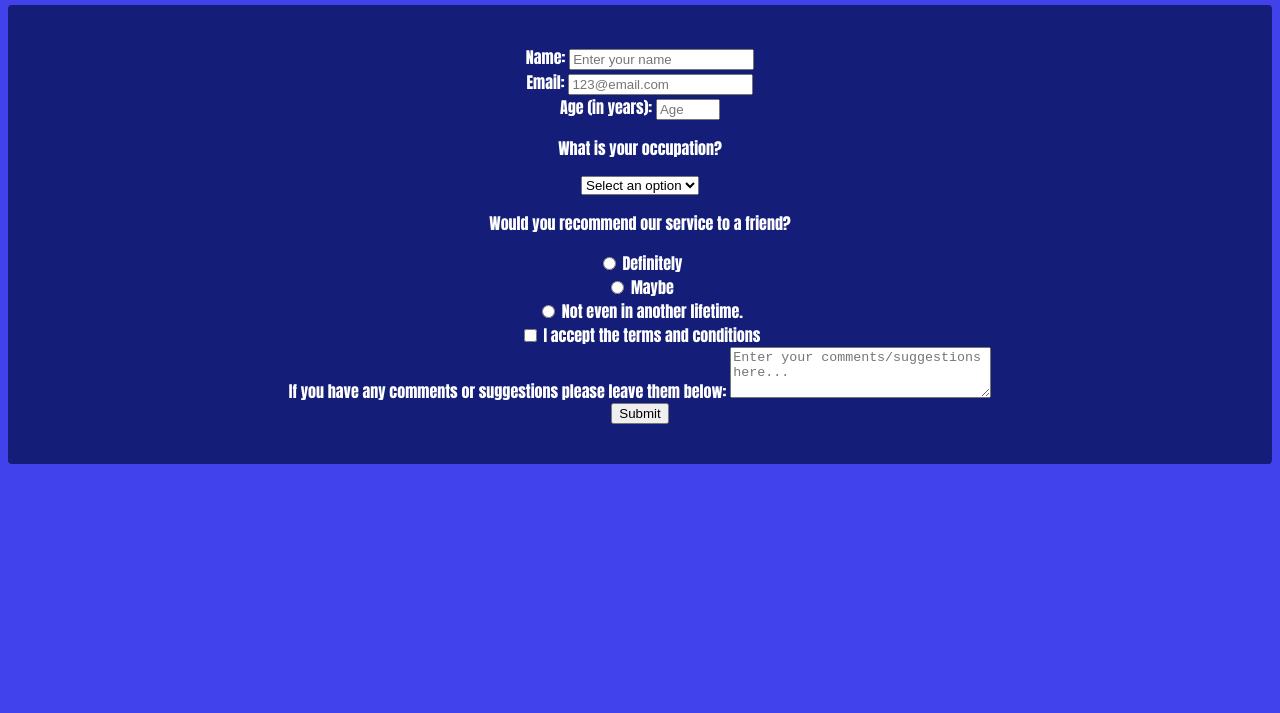
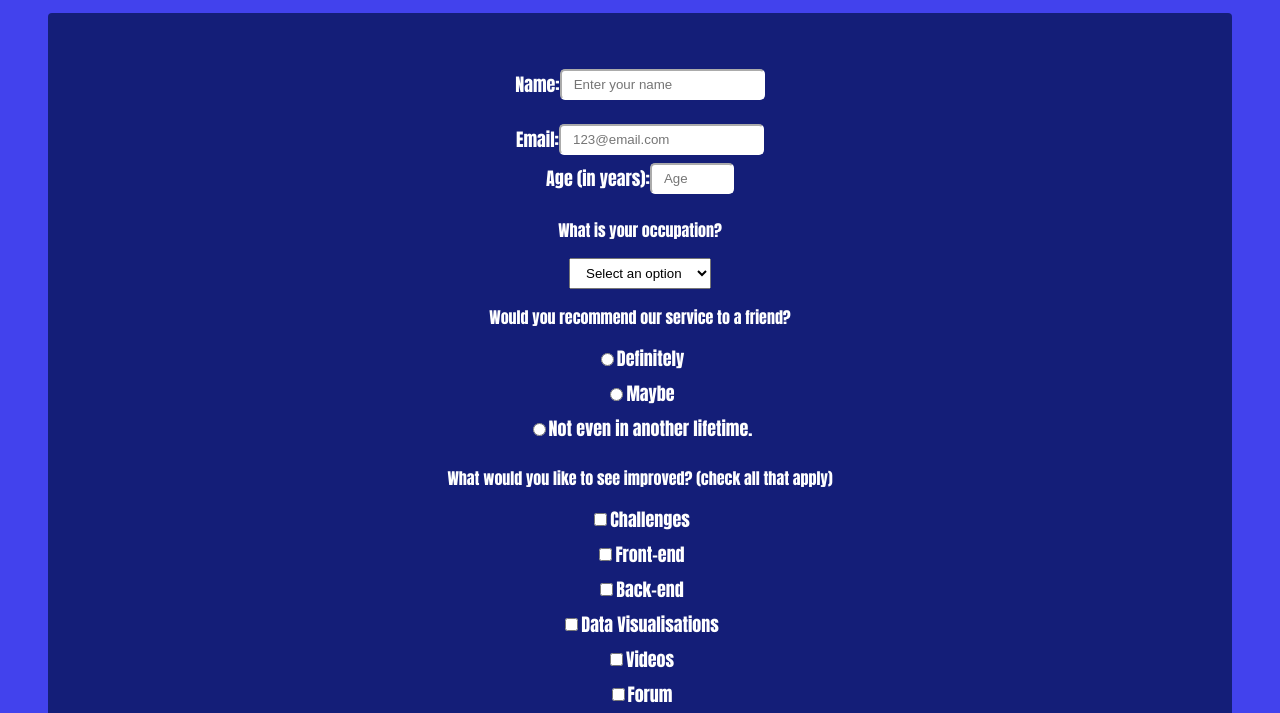
Before and after one commit to jesusross15/surveyForm, a plain HTML site: page index.html in a window 1280 px wide. Shown: the part 145-858 px from the top of the page. Before the commit the page ends 800 px from the top, so only its background shows below. Drawn offline with Linux system fonts and the light colour scheme.

Commit message:
more styling

```diff
--- a/index.html
+++ b/index.html
@@ -3,10 +3,11 @@
 <head>
     <meta charset="UTF-8">
     <meta name="viewport" content="width=device-width, initial-scale=1.0">
-    <title>Survery</title>
+    <title>Survey</title>
     <link rel="stylesheet" href="styles.css">
 </head>
 <body>
+<div class="container">
     <header class="header">
         <h1 id="title">Survey Form</h1>
         <p id="description">
@@ -16,12 +17,13 @@
 
     <form id="survey-form">
         <div class="formGroup">
-            <label id="name-label">Name:
-                <input id="name" type="text" placeholder="Enter your name" required/></label>
+            <label id="name-label">
+                <p>Name:</p>
+                <input id="name" type="text" name="name" placeholder="Enter your name" required/></label>
             <label id="email-label">Email:
-                <input id="email" type="email" placeholder="123@email.com" required/></label>
+                <input id="email" type="email" name="email" placeholder="123@email.com" required/></label>
             <label id="number-label">Age (in years):
-                <input id="number" type="number" min="13" max="120"
+                <input id="number" type="number" name="number" min="13" max="120"
                 placeholder="Age" required/></label>
         </div>
 
@@ -29,11 +31,11 @@
             <p>What is your occupation?</p>
             <select id="drop-down" name="dropDown">
                 <option disabled selected value>Select an option</option>
-                <option value="1">Student</option>
-                <option value="2">Educator</option>
-                <option value="3">Learner</option>
-                <option value="4">Wizard</option>
-                <option value="5">Other</option>
+                <option value="student">Student</option>
+                <option value="educator">Educator</option>
+                <option value="learner">Learner</option>
+                <option value="wizard">Wizard</option>
+                <option value="other">Other</option>
             </select>
         </div>
 
@@ -56,19 +58,37 @@
         </div>
 
         <div class="formGroup">
+            <p>What would you like to see improved? (check all that apply)</p>
+
             <label for="terms-and-conditions">
-                <input class="inline" id="terms-and-conditions" type="checkbox" value="1" required name="terms-and-conditions" /> I accept the terms and conditions</a>
+                <input class="inline" id="challenges" type="checkbox" value="1" required name="challenges" /> Challenges</a>
             </label>
-            <label for="front-end"></label>
-            <label for="back-end"></label>
-            <label for="data-vis"></label>
-            <label for="videos"></label>
-            <label for="forum"></label>
-            <label for="open-source"></label>
+
+            <label for="front-end">
+                <input class="inline" id="front-end" type="checkbox" value="2" required name="front-end" /> Front-end</a>
+            </label>
+
+            <label for="back-end">
+                <input class="inline" id="back-end" type="checkbox" value="3" required name="back-end" /> Back-end</a>
+            </label>
+
+            <label for="data-vis">
+                <input class="inline" id="data-vis" type="checkbox" value="4" required name="data-vis" /> Data Visualisations</a>
+            </label>
+
+            <label for="videos">
+                <input class="inline" id="videos" type="checkbox" value="5" required name="videos" /> Videos</a>
+            </label>
+
+            <label for="forum">
+                <input class="inline" id="forum" type="checkbox" value="6" required name="forum" /> Forum</a>
+            </label>
+
         </div>
 
         <div class="formGroup">
-            <label for="bio">If you have any comments or suggestions please leave them below:
+            <label for="bio">
+                <p>If you have any comments or suggestions please leave them here:</p>
                 <textarea id="comments" name="comment" rows="3" cols="30"
                 placeholder="Enter your comments/suggestions here..."></textarea>
             </label>
@@ -78,6 +98,7 @@
             <button id="submit" type="submit">Submit</button>
         </div>
     </form>
+</div>
 
 </body>
 </html>
--- a/styles.css
+++ b/styles.css
@@ -11,29 +11,19 @@ header {
     align-items: center;
     justify-content: center;
     flex-direction: column;
-    padding-bottom: 2rem;
 }
 
 #description {
     margin-top: -1rem;
     font-family: sans-serif;
     font-style: italic;
+    text-align: center;
 }
-#survey-form {
-    font-family: Impact, serif;
-    display: flex;
-    align-items: center;
-    justify-content: center;
-    flex-direction: column;
-  }
 
 form {
-    padding: 2.5rem;
+    padding: 40px;
     background-color: rgb(20, 30, 120);
     border-radius: 0.25rem;
-    min-width: none;
-    margin: 0;
-    padding: 0;
     box-sizing: border-box;
 }
 
@@ -44,18 +34,51 @@ form {
     flex-direction: column;
 }
 
+input {
+padding: 6px 12px;
+border-radius: 5px;
+border-color: white;
+}
 
+.form-group {
+    margin: 0 auto 1.25rem auto;
+    padding: 0.25rem;
+}
 
+label {
+    display: flex;
+    align-items: center;
+    font-size: 1.125rem;
+    margin-bottom: 0.5rem;
+}
 
+#drop-down {
+    padding: 6px 12px;
+}
 
+textarea {
+    min-height: 120px;
+    width: 100%;
+    padding: 0.625rem;
+    resize: vertical;
+}
 
+div {
+    display: block;
+    unicode-bidi: isolate;
+}
 
-
-
-
+container {
+    max-width: 720px;
+}
 
 @media (min-width: 480px) {
-    form {
+    body {
         padding: 2.5rem;
 }
 }
+
+button {
+    padding: 10px 40px 10px 40px;
+    border-color: rgb(20, 30, 120);
+}
```
